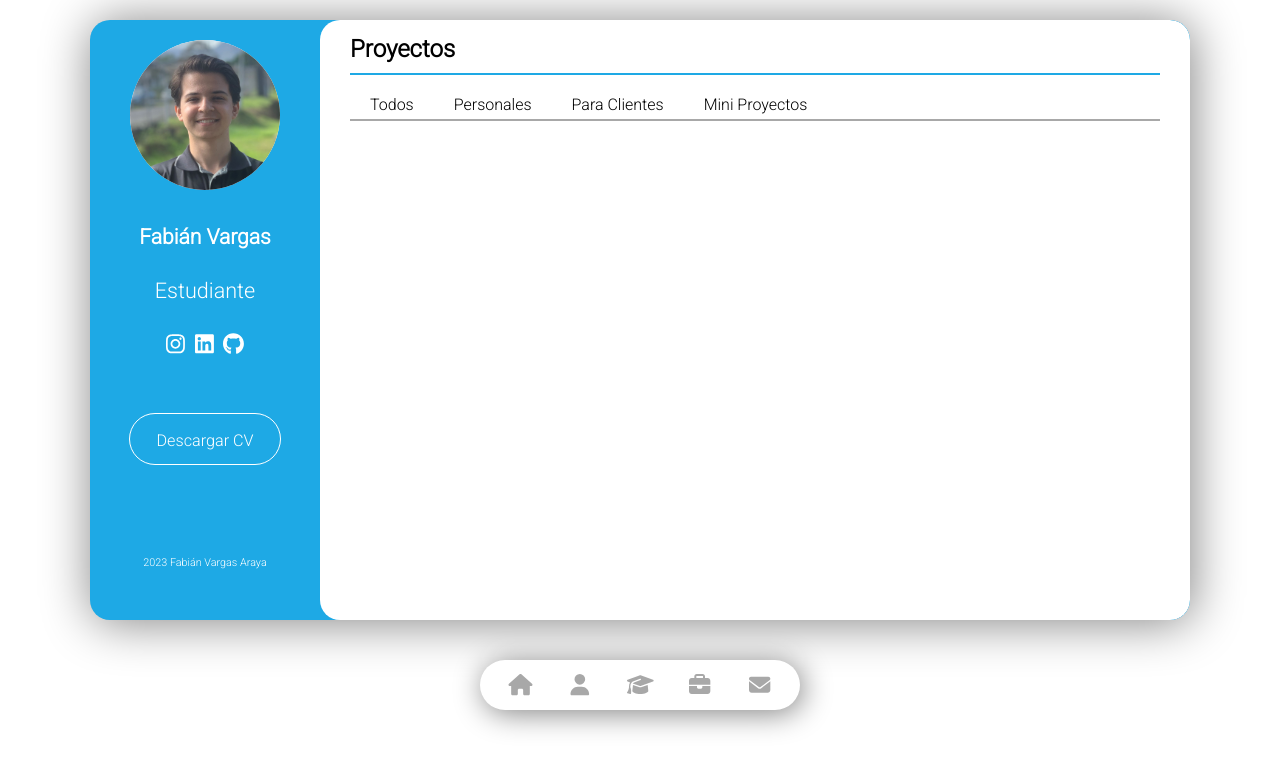
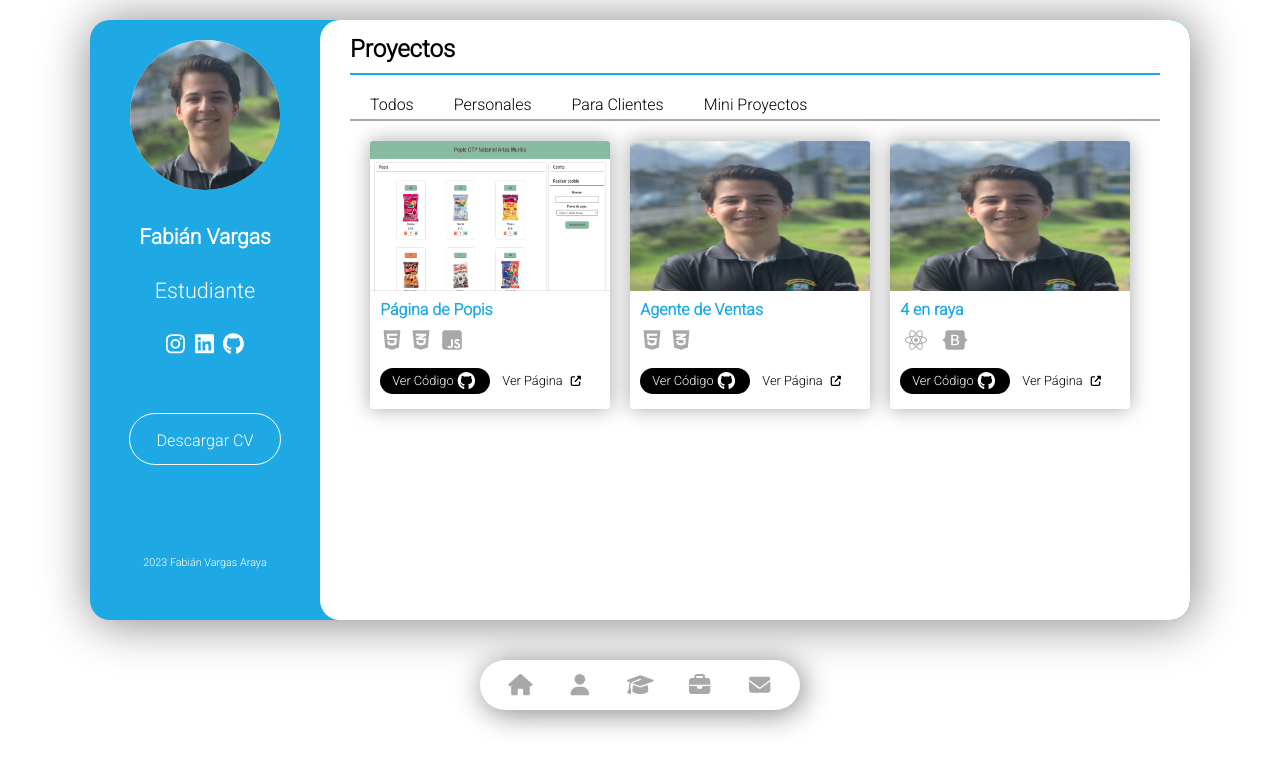
Before and after one commit to FabiSax12/Curriculum-Moderno-en-React, a React (Vite) app: page / in a window 1280 px wide. Both pictures are taken after a click on the button 700 px from the left and 685 px from the top of the page. Shown: the top 770 px of the page. Built offline with nearby package versions, Linux system fonts and the light colour scheme.

Commit message:
New: Component
- Se creó el componente ProyectCard
- Se añadieron unos ProyectCard a Proyectos.jsx
- Se le dió estilos al ProyectCard

```diff
--- /dev/null
+++ b/src/Components/ProyectCard/ProyectCard.css
@@ -0,0 +1,71 @@
+.proyect-card {
+  width: 240px;
+  box-shadow: 0 0 20px var(--third);
+  border-radius: 3px;
+  overflow: hidden;
+}
+.proyect-card img {
+  width: 100%;
+  height: 150px;
+}
+.proyect-card_body{
+  padding: 5px 10px;
+}
+.proyect-card_name{
+  margin-bottom: 5px;
+  color: var(--primary);
+  font-weight: bold;
+}
+.proyect-card_icons {
+  display: flex;
+  gap: 5px;
+}
+.proyect-card_icons .skill {
+  width: max-content;
+  transform: scale(.7);
+}
+
+/* Botones */
+.proyect-card_buttons {
+  display: flex;
+  margin: 12px 0 10px;
+}
+.proyect-card_repo {
+  flex: 1;
+  padding: 0 10px;
+  border-radius: 50px;
+  display: flex;
+  align-items: center;
+  justify-content: center;
+  background-color: #000;
+  color: #fff;
+  text-decoration: none;
+  font-size: .8em;
+  cursor: pointer;
+}
+.proyect-card_link {
+  flex: 1;
+  padding: 0 10px;
+  border-radius: 50px;
+  display: flex;
+  align-items: center;
+  justify-content: center;
+  color: #000;
+  text-decoration: none;
+  font-size: .8em;
+  cursor: pointer;
+}
+
+/* Iconos de Botones*/
+a .skill{
+  display: inline-block;
+  width: max-content;
+}
+a .skill svg.fa-github {
+  transform: scale(.7);
+  color: #fff;
+}
+a .skill svg.fa-up-right-from-square {
+  transform: scale(.4);
+  color: #000;
+}
--- /dev/null
+++ b/src/Components/ProyectCard/ProyectCard.jsx
@@ -0,0 +1,27 @@
+import React from 'react'
+import "./ProyectCard.css"
+import Tecnología from "../Tecnología/Tecnología"
+import { faGithub } from '@fortawesome/free-brands-svg-icons'
+import { faUpRightFromSquare } from '@fortawesome/free-solid-svg-icons'
+
+const ProyectCard = ({proyectName, imageSrc, icons, repo, link}) => {
+  return (
+    <div className="proyect-card">
+      <img src={imageSrc} alt={`${proyectName} Image`} />
+      <div className="proyect-card_body">
+        <h4 className="proyect-card_name">{proyectName}</h4>
+        <div className="proyect-card_icons">
+          {icons.map((icon, index) => (
+            <Tecnología icon={icon} key={index}/>
+          ))}
+        </div>
+        <div className="proyect-card_buttons">
+          <a href={repo} target="_blank" className="proyect-card_repo">Ver Código<Tecnología icon={faGithub}/></a>
+          <a href={link} target="_blank" className="proyect-card_link">Ver Página<Tecnología icon={faUpRightFromSquare}/></a>
+        </div>
+      </div>
+    </div>
+  )
+}
+
+export default ProyectCard
--- a/src/Components/Proyectos/Proyectos.css
+++ b/src/Components/Proyectos/Proyectos.css
@@ -23,3 +23,12 @@ li.filtro_selected {
     transform: scale(1.2);
     color: var(--primary);
 }
+
+.proyects_container {
+    margin: 20px auto;
+    max-width: 95%;
+    display: flex;
+    flex-direction: row;
+    flex-wrap: wrap;
+    gap: 20px;
+}
--- a/src/Components/Proyectos/Proyectos.jsx
+++ b/src/Components/Proyectos/Proyectos.jsx
@@ -1,5 +1,7 @@
 import "./Proyectos.css"
 import { useFirstActivation } from "../../hooks/useFirstActivation";
+import ProyectCard from "../ProyectCard/ProyectCard";
+import {faHtml5, faCss3Alt, faJsSquare, faReact, faBootstrap} from "@fortawesome/free-brands-svg-icons"
 
 const Proyectos = ({ state }) => {
   const {pageContentRef} = useFirstActivation(state, "show")
@@ -16,6 +18,25 @@ const Proyectos = ({ state }) => {
             <li>Mini Proyectos</li>
           </ul>
         </nav>
+        <div className="proyects_container">
+          <ProyectCard
+            proyectName="Página de Popis"
+            imageSrc="./src/assets/proyectos/Popis-React.png"
+            icons={[faHtml5, faCss3Alt, faJsSquare]}
+            repo="https://github.com/FabiSax12/Popis-React"
+            link="https://popis-react.vercel.app"
+          />
+          <ProyectCard
+            proyectName="Agente de Ventas"
+            imageSrc="./src/assets/foto-de-perfil.jpg"
+            icons={[faHtml5, faCss3Alt]}
+          />
+          <ProyectCard
+            proyectName="4 en raya"
+            imageSrc="./src/assets/foto-de-perfil.jpg"
+            icons={[faReact, faBootstrap]}
+          />
+        </div>
       </div>
     </div>
   )
```
Also changed, not shown: src/assets/proyectos/Popis-React.PNG (added).
